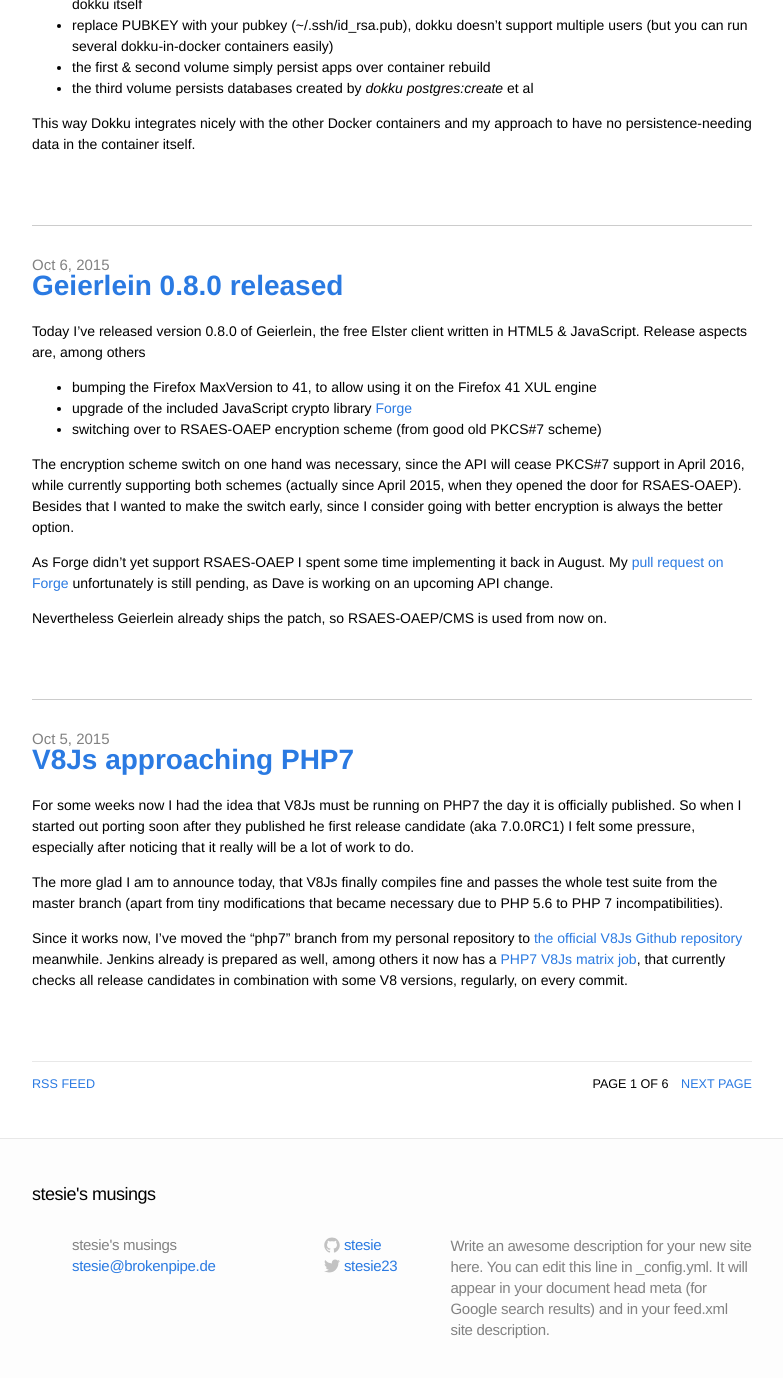
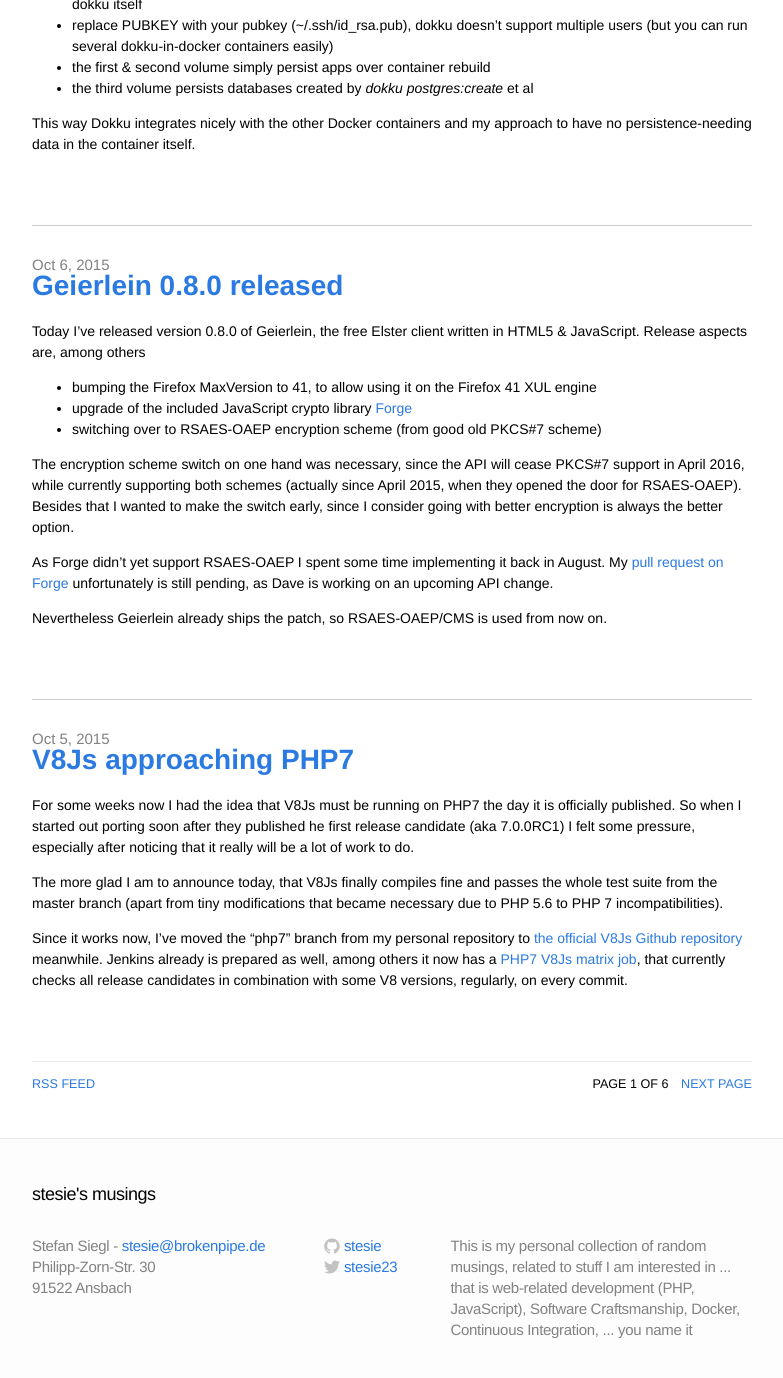
Before and after one commit to stesie/stesie.github.com, a Jekyll site: the page built from index.html, in a window 1280 px wide and 1400 px high, scrolled down 5162 px. Shown: the top 1378 px of the window, without its empty margins (248-1031 px from the left). Built offline with Jekyll 4.4.1, drawn with Linux system fonts in a browser that asks for light colours; the list of posts is cut into pages by our own code.

Commit message:
page footer

```diff
--- a/_config.yml
+++ b/_config.yml
@@ -1,7 +1,7 @@
 # Site settings
 title: stesie's musings
 email: stesie@brokenpipe.de
-description: "Write an awesome description for your new site here. You can edit this line in _config.yml. It will appear in your document head meta (for Google search results) and in your feed.xml site description."
+description: "This is my personal collection of random musings, related to stuff I am interested in ... that is web-related development (PHP, JavaScript), Software Craftsmanship, Docker, Continuous Integration, ... you name it"
 baseurl: ""
 url: "http://stesie.github.io"
 twitter_username: stesie23
--- a/_includes/footer.html
+++ b/_includes/footer.html
@@ -5,10 +5,14 @@
     <h2 class="footer-heading">{{ site.title }}</h2>
 
     <div class="footer-col-1 column">
-      <ul>
-        <li>{{ site.title }}</li>
-        <li><a href="mailto:{{ site.email }}">{{ site.email }}</a></li>
-      </ul>
+	  <address>
+		<span class="author fn n">Stefan Siegl</span> -
+		<span class="fn email"><a href="mailto:{{ site.email }}">{{ site.email }}</a></span>
+	  </address>
+	  <div class="adr">
+		<div class="street-address">Philipp-Zorn-Str. 30</div>
+		<span class="postal-code">91522</span> <span class="locality">Ansbach</span>
+	  </div>
     </div>
 
     <div class="footer-col-2 column">
--- a/css/main.css
+++ b/css/main.css
@@ -35,6 +35,9 @@
   max-height: 23em;
 }
 
+address {
+  font-style: normal;
+}
 
 /* Utility */
 
@@ -122,6 +125,8 @@
 .site-footer .column { float: left; margin-bottom: 15px; }
 
 .footer-col-1 {
+  padding-top: 1em;
+
   width: 270px; /*fallback*/
   width: -webkit-calc(35% - 10px);
   width: -moz-calc(35% - 10px);
@@ -147,8 +152,7 @@
 
 .site-footer ul { list-style: none; }
 
-.site-footer li,
-.site-footer p {
+.site-footer .column {
   font-size: 15px;
   letter-spacing: -.3px;
   color: #828282;
```
